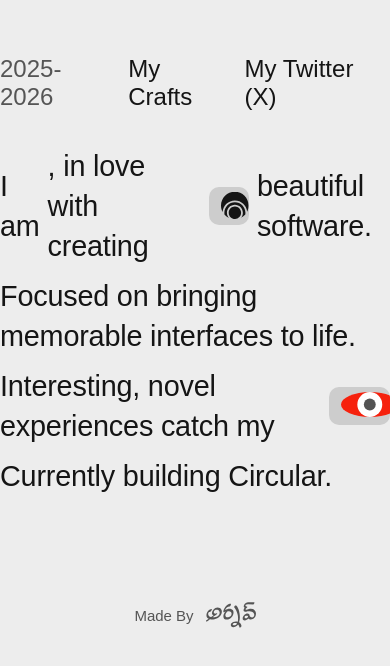
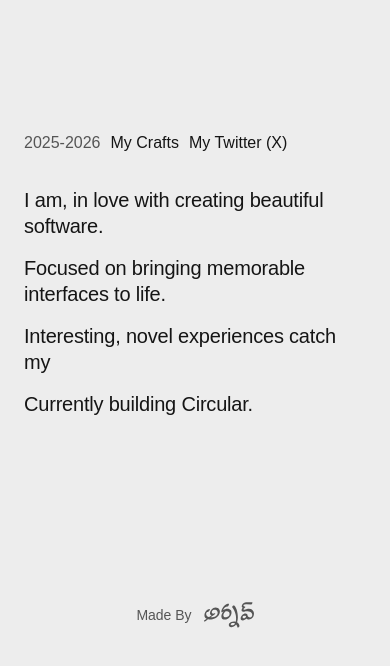
Before and after one commit to ArnavNath550/arnav.github.io, a React (Vite) app: page / in a window 390 px wide. Shown: the part 154-820 px from the top of the page. Built offline with nearby package versions, Linux system fonts and the light colour scheme; a web font is replaced by a local one.

Commit message:
mobile support

```diff
--- a/src/pages/Index.tsx
+++ b/src/pages/Index.tsx
@@ -84,10 +84,10 @@ const Index: React.FC = () => {
         </StyledMetaHeader>
         <StyledHeader>
           <StyledMotionText variants={itemVariants}>
-            <span>I am</span>, in love with creating{" "}
+            I am, in love with creating{" "}
             <StyledInlineContent>
               <motion.div variants={iconVariants}>
-                <CircularIcon width={28} height={28} />
+                <CircularIcon width={24} height={24} />
               </motion.div>
             </StyledInlineContent>{" "}
             beautiful software.
@@ -99,7 +99,7 @@ const Index: React.FC = () => {
             Interesting, novel experiences catch my{" "}
             <StyledInlineContent>
               <motion.div variants={iconVariants}>
-                <EyeIcon width={58} height={58} />
+                <EyeIcon width={48} height={48} />
               </motion.div>
             </StyledInlineContent>
           </StyledMotionText>
@@ -120,15 +120,19 @@ export default Index;
 
 const StyledContainer = styled.div`
   background-color: var(--background);
-  width: 100vw;
-  height: 100vh;
+  width: 100%;
+  min-height: 100vh;
   display: flex;
   flex-direction: column;
   justify-content: center;
+  padding: 40px 24px;
+  box-sizing: border-box;
+  overflow-x: hidden;
 `;
 
 const StyledContent = styled.div`
   max-width: 710px;
+  width: 100%;
   margin: 0 auto;
   display: flex;
   flex-direction: column;
@@ -138,64 +142,98 @@ const StyledContent = styled.div`
 const StyledHeader = styled(motion.div)`
   font-size: 1.8rem;
   color: var(--black);
-  line-height: 40px;
+  line-height: 1.4;
   letter-spacing: -0.2px;
   perspective: 600px;
   font-weight: 500;
   display: flex;
   flex-direction: column;
-  gap: 10px;
+  gap: 12px;
+
+  @media (max-width: 768px) {
+    font-size: 1.4rem;
+    line-height: 1.3;
+    gap: 16px;
+  }
+
+  @media (max-width: 480px) {
+    font-size: 1.25rem;
+  }
 `;
 
 const StyledMetaHeader = styled(motion.div)`
   display: flex;
   flex-direction: row;
+  flex-wrap: wrap;
   gap: 15px;
   align-items: center;
   padding-bottom: 15px;
   padding-top: 15px;
+
+  @media (max-width: 480px) {
+    gap: 10px;
+  }
 `;
 
 const StyledNavText = styled(motion.a)<{ variant?: string }>`
-  font-size: 1.5rem;
+  font-size: 1.2rem;
   font-weight: 450;
   cursor: pointer;
   display: inline-block;
+  text-decoration: none;
   color: ${(props) =>
     props.variant === "staple" ? "var(--info)" : "var(--black)"};
+
+  @media (max-width: 768px) {
+    font-size: 1rem;
+  }
 `;
 
 const StyledMotionText = styled(motion.div)`
   display: flex;
+  flex-wrap: wrap;
   gap: 8px;
   align-items: center;
-  overflow: hidden;
+  overflow: visible;
+
+  @media (max-width: 768px) {
+    gap: 6px;
+  }
 `;
 
 const StyledInlineContent = styled(motion.div)`
   background: var(--surface);
   color: #fff;
   border-radius: 10px;
-  padding-left: 12px;
+  padding: 0 10px;
   width: max-content;
-  padding-right: 12px;
   display: flex;
   align-items: center;
-  height: 38px;
+  height: 34px;
   overflow: hidden;
+
+  @media (max-width: 768px) {
+    display: none;
+  }
 `;
 
 const StyledFooter = styled.div`
-  position: absolute;
-  bottom: 0;
+  position: relative;
+  margin-top: 60px;
   display: flex;
   width: 100%;
   align-items: center;
   justify-content: center;
   gap: 12px;
+
+  @media (min-height: 700px) {
+    position: absolute;
+    bottom: 0;
+    left: 0;
+  }
 `;
 
 const StyledFooterText = styled.div`
   color: var(--info);
-  font-size: 15px;
+  font-size: 14px;
 `;
```
